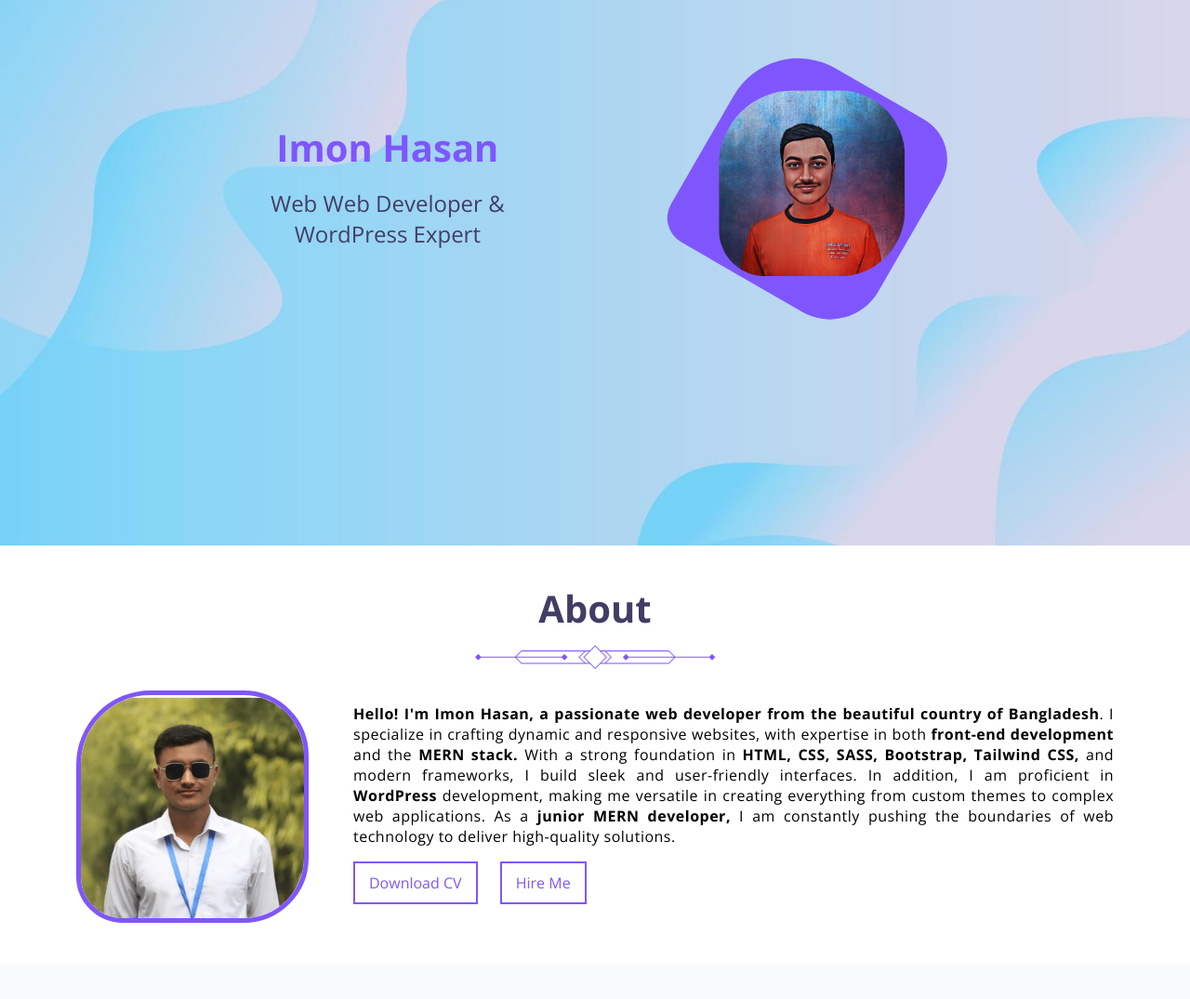
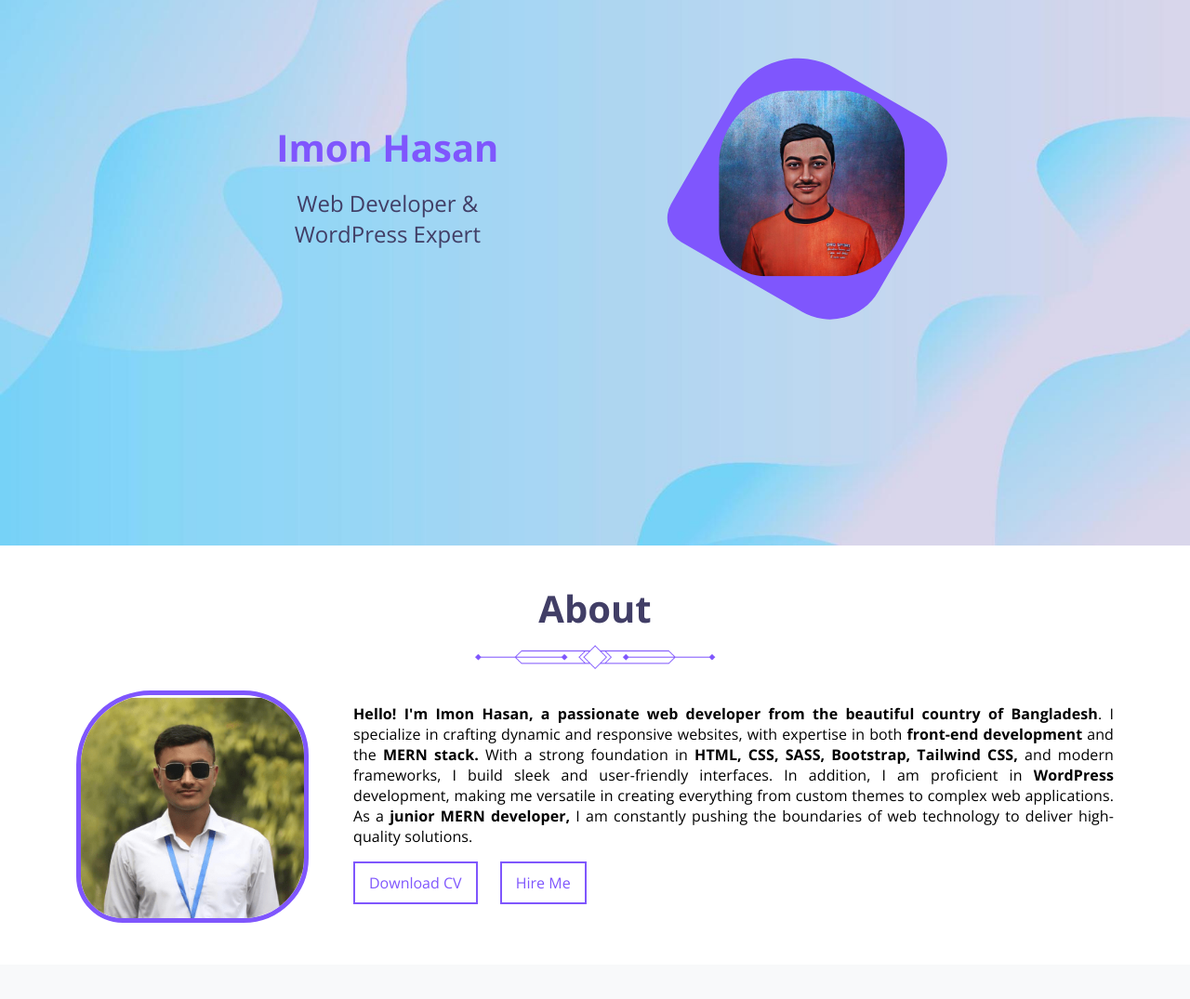
Before and after one commit to imon360/Portfolio-01, a plain HTML site: page index.html in a window 1280 px wide. Shown: the part 133-1208 px from the top of the page at 93% size. Drawn offline with nearby package versions, Linux system fonts and the light colour scheme; a script that the page names is missing.

Commit message:
Fix Bugs and Complete the Website

```diff
--- a/index.html
+++ b/index.html
@@ -3,7 +3,7 @@
   <head>
     <meta charset="UTF-8" />
     <meta name="viewport" content="width=device-width, initial-scale=1.0" />
-    <title>Imon Hasan - Web Web Developer and WordPress Expert</title>
+    <title>Imon Hasan - Web Developer and WordPress Expert</title>
     <link rel="shortcut icon" href="img/favicon.png" type="image/x-icon" />
     <link rel="stylesheet" href="font-awesome/css/font-awesome.min.css" />
     <link rel="stylesheet" href="css/style.css" />
@@ -56,7 +56,7 @@
         <div class="hero">
           <div class="hero__details">
             <h2>Imon Hasan</h2>
-            <p>Web Web Developer &</p>
+            <p>Web Developer &</p>
             <p>WordPress Expert</p>
           </div>
           <div class="hero__image">
--- a/sass/_main.scss
+++ b/sass/_main.scss
@@ -184,7 +184,7 @@ About Section
     .text {
       p {
         text-align: justify;
-        letter-spacing: 0.5px;
+        letter-spacing: 0.1px;
         span {
           font-weight: bold;
         }
```
Also changed, not shown: css/style.css.
